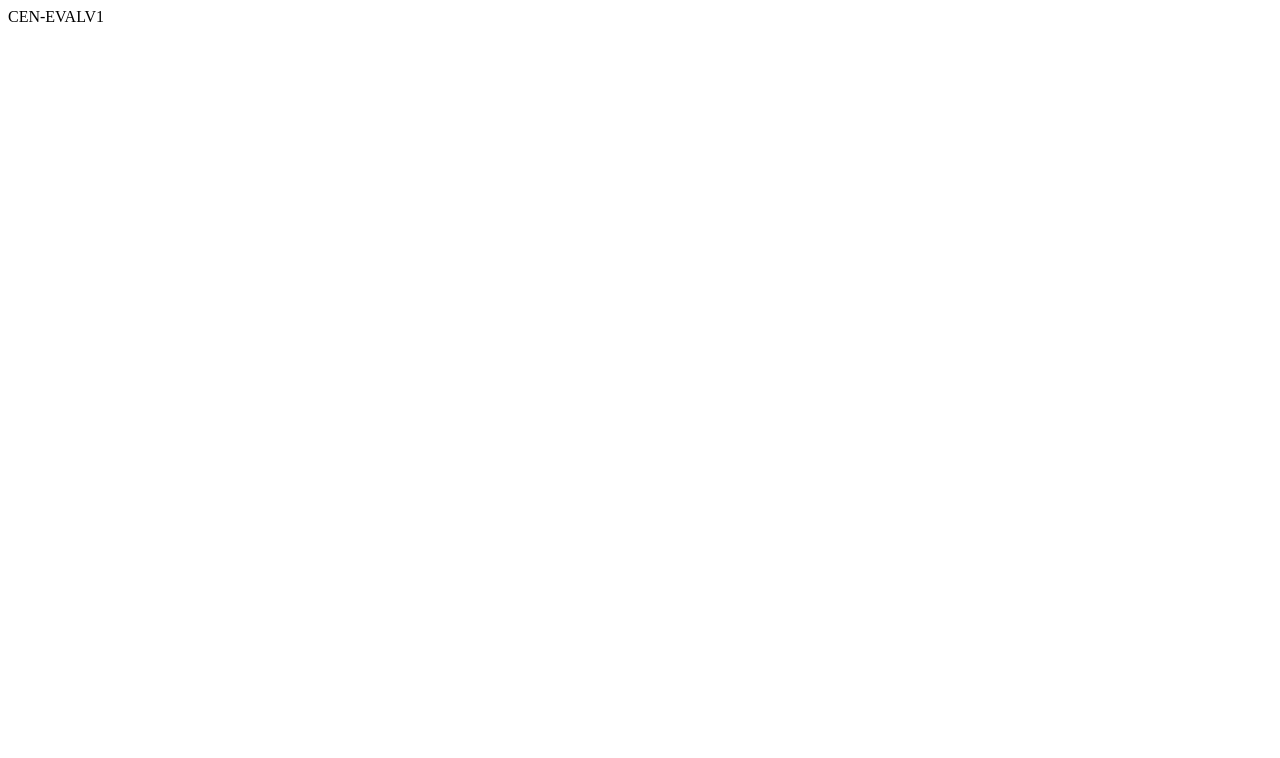
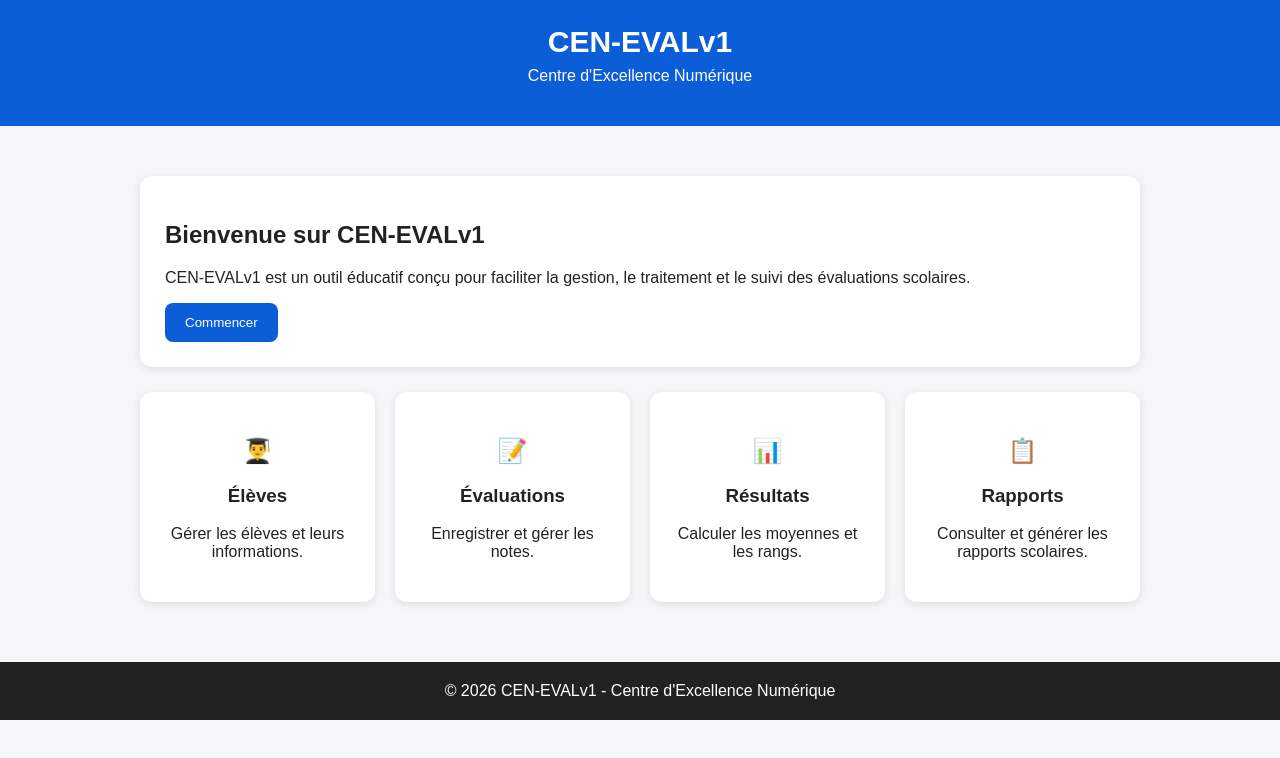
Before and after one commit to zinsouolympe-sketch/CEN-EVALV1, a plain HTML site: page index.html in a window 1280 px wide. Drawn offline with Linux system fonts and the light colour scheme.

Commit message:
Update index.html

```diff
--- a/index.html
+++ b/index.html
@@ -1 +1,115 @@
-CEN-EVALV1
+<!DOCTYPE html>
+<html lang="fr">
+<head>
+    <meta charset="UTF-8">
+    <meta name="viewport" content="width=device-width, initial-scale=1.0">
+    <title>CEN-EVALv1</title>
+    <style>
+        body {
+            font-family: Arial, sans-serif;
+            margin: 0;
+            background: #f4f6f8;
+            color: #222;
+        }
+        header {
+            background: #0b5ed7;
+            color: white;
+            padding: 25px;
+            text-align: center;
+        }
+        header h1 {
+            margin: 0;
+            font-size: 30px;
+        }
+        header p {
+            margin-top: 8px;
+        }
+        .container {
+            max-width: 1000px;
+            margin: 30px auto;
+            padding: 20px;
+        }
+        .welcome {
+            background: white;
+            padding: 25px;
+            border-radius: 12px;
+            box-shadow: 0 2px 8px rgba(0,0,0,0.1);
+            margin-bottom: 25px;
+        }
+        .cards {
+            display: grid;
+            grid-template-columns: repeat(auto-fit, minmax(200px, 1fr));
+            gap: 20px;
+        }
+        .card {
+            background: white;
+            padding: 25px;
+            border-radius: 12px;
+            text-align: center;
+            box-shadow: 0 2px 8px rgba(0,0,0,0.1);
+        }
+        .card h2 {
+            color: #0b5ed7;
+        }
+        button {
+            background: #0b5ed7;
+            color: white;
+            border: none;
+            padding: 12px 20px;
+            border-radius: 8px;
+            cursor: pointer;
+        }
+        button:hover {
+            background: #084298;
+        }
+        footer {
+            text-align: center;
+            padding: 20px;
+            margin-top: 40px;
+            background: #222;
+            color: white;
+        }
+    </style>
+</head>
+<body>
+    <header>
+        <h1>CEN-EVALv1</h1>
+        <p>Centre d'Excellence Numérique</p>
+    </header>
+    <div class="container">
+        <div class="welcome">
+            <h2>Bienvenue sur CEN-EVALv1</h2>
+            <p>
+                CEN-EVALv1 est un outil éducatif conçu pour faciliter
+                la gestion, le traitement et le suivi des évaluations scolaires.
+            </p>
+            <button onclick="alert('Bienvenue dans CEN-EVALv1 !')">Commencer</button>
+        </div>
+        <div class="cards">
+            <div class="card">
+                <h2>👨‍🎓</h2>
+                <h3>Élèves</h3>
+                <p>Gérer les élèves et leurs informations.</p>
+            </div>
+            <div class="card">
+                <h2>📝</h2>
+                <h3>Évaluations</h3>
+                <p>Enregistrer et gérer les notes.</p>
+            </div>
+            <div class="card">
+                <h2>📊</h2>
+                <h3>Résultats</h3>
+                <p>Calculer les moyennes et les rangs.</p>
+            </div>
+            <div class="card">
+                <h2>📋</h2>
+                <h3>Rapports</h3>
+                <p>Consulter et générer les rapports scolaires.</p>
+            </div>
+        </div>
+    </div>
+    <footer>
+        &copy; 2026 CEN-EVALv1 - Centre d'Excellence Numérique
+    </footer>
+</body>
+</html>
```
